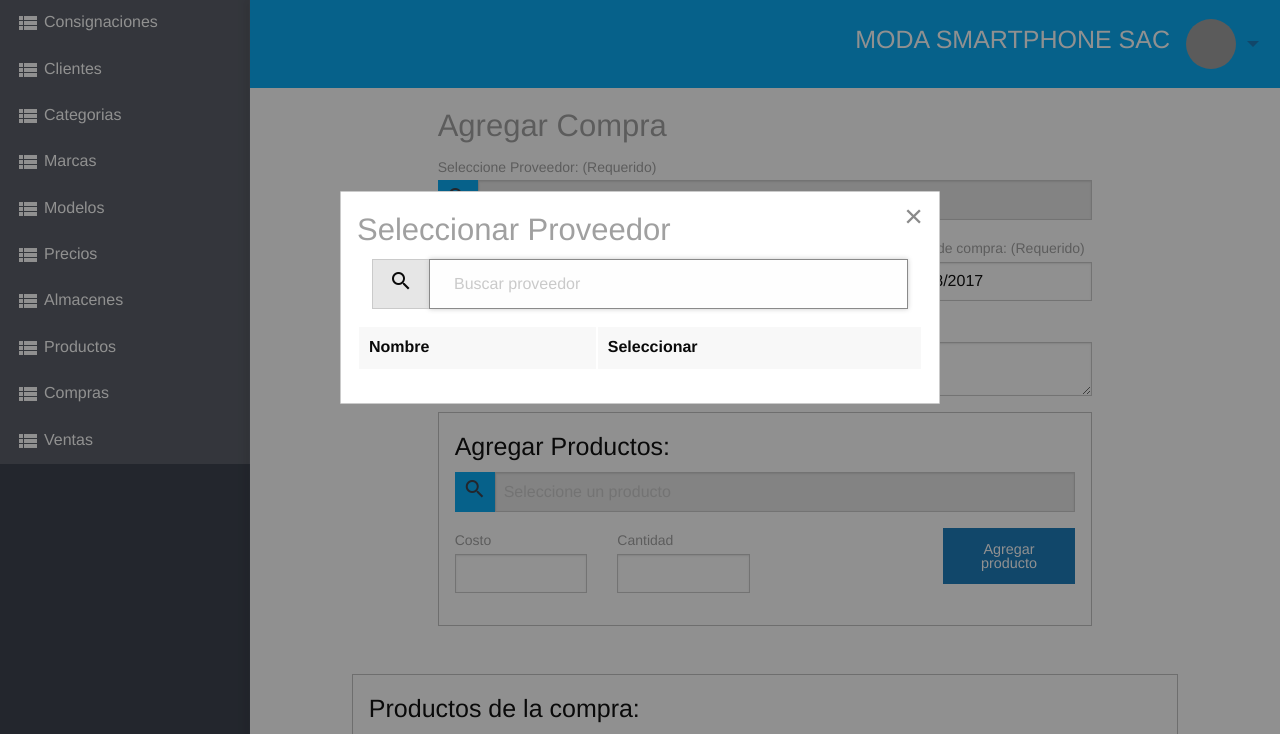
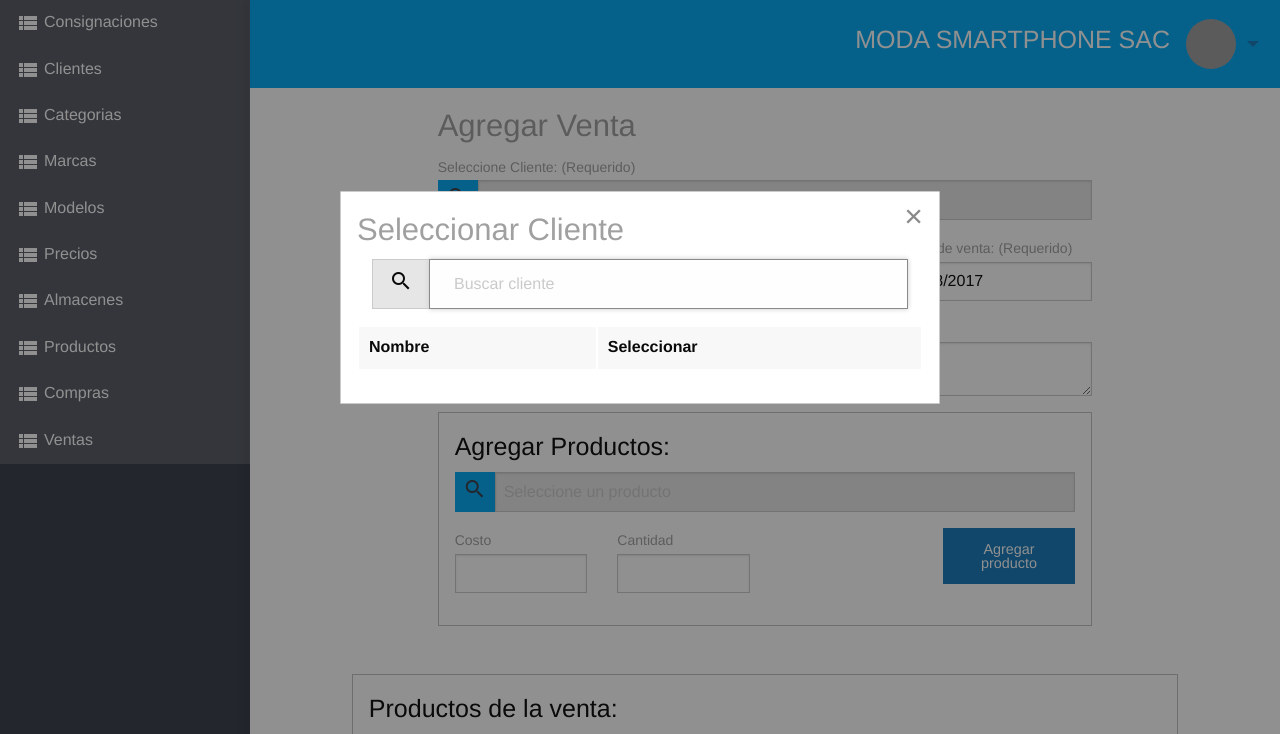
Before and after one commit to juksonvillegas/modasmartphone, a Django app: page /ventas/agregar in a window 1280 px wide, after a click on "search". Shown: the top 734 px of the page. Run offline with Django 3.2, Linux system fonts and the light colour scheme; the visitor is signed in with stand-in values (Sample User, id 1); lists and menus that the app fills with data are empty; grey boxes are pictures that could not be loaded.

Commit message:
ventas agregar al 20%

```diff
--- a/templates/consignaciones/editar.html
+++ b/templates/consignaciones/editar.html
@@ -25,7 +25,7 @@
           </tr>
           <tr>
             <td>Fecha</td>
-            <td>{{c.fecha}}</td>
+            <td>{{c.fecha|date:'d/m/Y H:m'}}</td>
           </tr>
           <tr>
             <td>Con Factura</td>
--- a/templates/ventas/agregar.html
+++ b/templates/ventas/agregar.html
@@ -3,7 +3,7 @@
 <div class="off-canvas-content" data-off-canvas-content>
  <div class="row titulo large-8 large-offset-2 medium-8 medium-offset-2 small-12">
    <form id="form" class="" action="#" method="post">{% csrf_token %}
-      <h3>Agregar Compra</h3>
+      <h3>Agregar Venta</h3>
         {% if detalle %}
           {% if detalle != "0" %}
           <h5 class="error">
@@ -11,11 +11,11 @@
           </h5>
           {% endif %}
         {% endif %}
-      <label for="id_personas">Seleccione Proveedor: (Requerido)</label>
+      <label for="id_personas">Seleccione Cliente: (Requerido)</label>
       <input id = "id_personas" type="hidden">
       <div class="input-group">
         <a href="#" class="botonopenmodal input-group-button" id="abrirmodal" data-open="exampleModal1"><i class="material-icons">search</i></a>
-        <input type="text" class=" input-group-field" readonly id="id_proveedor" name="" value="">
+        <input type="text" class=" input-group-field" readonly id="id_cliente" name="" value="">
       </div>
       <div class="row">
         <div class="columns small-4">
@@ -27,7 +27,7 @@
           <label for="id_pago">Al contado:</label>
         </div>
         <div class="columns small-4">
-          <label for="id_fecha">Fecha de compra: (Requerido)</label>
+          <label for="id_fecha">Fecha de venta: (Requerido)</label>
           <input id="id_fecha"type="text" name="" value="{{fecha}}">
         </div>
       </div>
@@ -57,14 +57,14 @@
         </div>
 
  </div>
- <!--MODAL PARA PROVEEDOR-->
+ <!--MODAL PARA CLIENTE-->
    <div class="reveal titulo" id="exampleModal1" data-reveal>
-    <h3>Seleccionar Proveedor</h3>
+    <h3>Seleccionar Cliente</h3>
     <div class="input-group input-group-rounded columns large-6 medium-4">
       <span class="input-group-label"><i class="material-icons">search</i></span>
-      <input type="text" id="buscadorproveedor" name="buscador" class="buscador input-group-field" placeholder="Buscar proveedor" id="buscador">
+      <input type="text" id="buscadorcliente" name="buscador" class="buscador input-group-field" placeholder="Buscar cliente" id="buscador">
     </div>
-      <table class="table-scroll" id="tablaproveedor">
+      <table class="table-scroll" id="tablacliente">
         <thead>
           <tr>
             <th>Nombre</th>
@@ -78,7 +78,7 @@
       <span aria-hidden="true">&times;</span>
     </button>
   </div>
-<!--MODAL PARA PROVEEDOR-->
+<!--MODAL PARA CLIENTE-->
 <!--MODAL PARA PRODUCTO-->
   <div class="reveal titulo" id="exampleModal2" data-reveal>
    <h3>Seleccionar Producto</h3>
@@ -109,7 +109,7 @@
 <div class="off-canvas-content" data-off-canvas-content>
  <div class="row titulo large-10 large-offset-1 medium-10 medium-offset-1 small-12">
 <div class="callout medium">
-  <h4>Productos de la compra:</h4>
+  <h4>Productos de la venta:</h4>
   <table id="listaproductos">
     <thead>
       <tr>
@@ -134,12 +134,12 @@
   $("#id_fecha").mask("99/99/9999");
   $("#abrirmodal").focus();
 });
-$('#buscadorproveedor').change(function(){
-  $("#tablaproveedor tbody tr").remove();
-  a = $("#buscadorproveedor").val().length;
+$('#buscadorcliente').change(function(){
+  $("#tablacliente tbody tr").remove();
+  a = $("#buscadorcliente").val().length;
   if(a>2){
-    texto = $("#buscadorproveedor").val();
-    $("#tablaproveedor tbody tr").remove();
+    texto = $("#buscadorcliente").val();
+    $("#tablacliente tbody tr").remove();
     $.ajax({
       data: {'term':texto},
       url: "/personas/buscar-ajax",
@@ -153,7 +153,7 @@
           }
           nuevafila +="<td>" + $nom + "</td>" +
                       '<td><a href="#" onclick="seleccionar(' + data[i].pk + ",\'"+  $nom + '\')";><i class=material-icons>thumb_up</i></a></td></tr>';
-          $("#tablaproveedor").append(nuevafila);
+          $("#tablacliente").append(nuevafila);
        }
 
       }
@@ -192,9 +192,9 @@
 });
 function seleccionar(id, modelo){
   $("#id_personas").val(id);
-  $("#id_proveedor").val(modelo);
+  $("#id_cliente").val(modelo);
   $("#exampleModal1").foundation('close');
-  $("#buscadorproveedor").val('');
+  $("#buscadorcliente").val('');
   $("#tablaproducto tbody tr").remove();
   $("#id_facturado").focus();
 }
@@ -259,10 +259,10 @@
       $.ajax({
         url: "agregar-ajax",
         dataType: "json",
-        data: {'fecha':$('#id_fecha').val(), 'proveedor':$('#id_personas').val(), 'facturado':$('#id_facturado').is(':checked'), 'pago':$('#id_pago').is(':checked'), 'observacion':$("#id_observacion").val() , 'datos[]':datos},
+        data: {'fecha':$('#id_fecha').val(), 'cliente':$('#id_personas').val(), 'facturado':$('#id_facturado').is(':checked'), 'pago':$('#id_pago').is(':checked'), 'observacion':$("#id_observacion").val() , 'datos[]':datos},
         success: function(detalle){
           if(detalle=="ok"){
-            window.location.replace("/compras/listar");
+            window.location.replace("/ventas/listar");
           }
           else{
             console.log("hay que implementar un div para mostrat error");
```
Also changed, not shown: templates/ventas/listar.html (+4 -4 lines).
